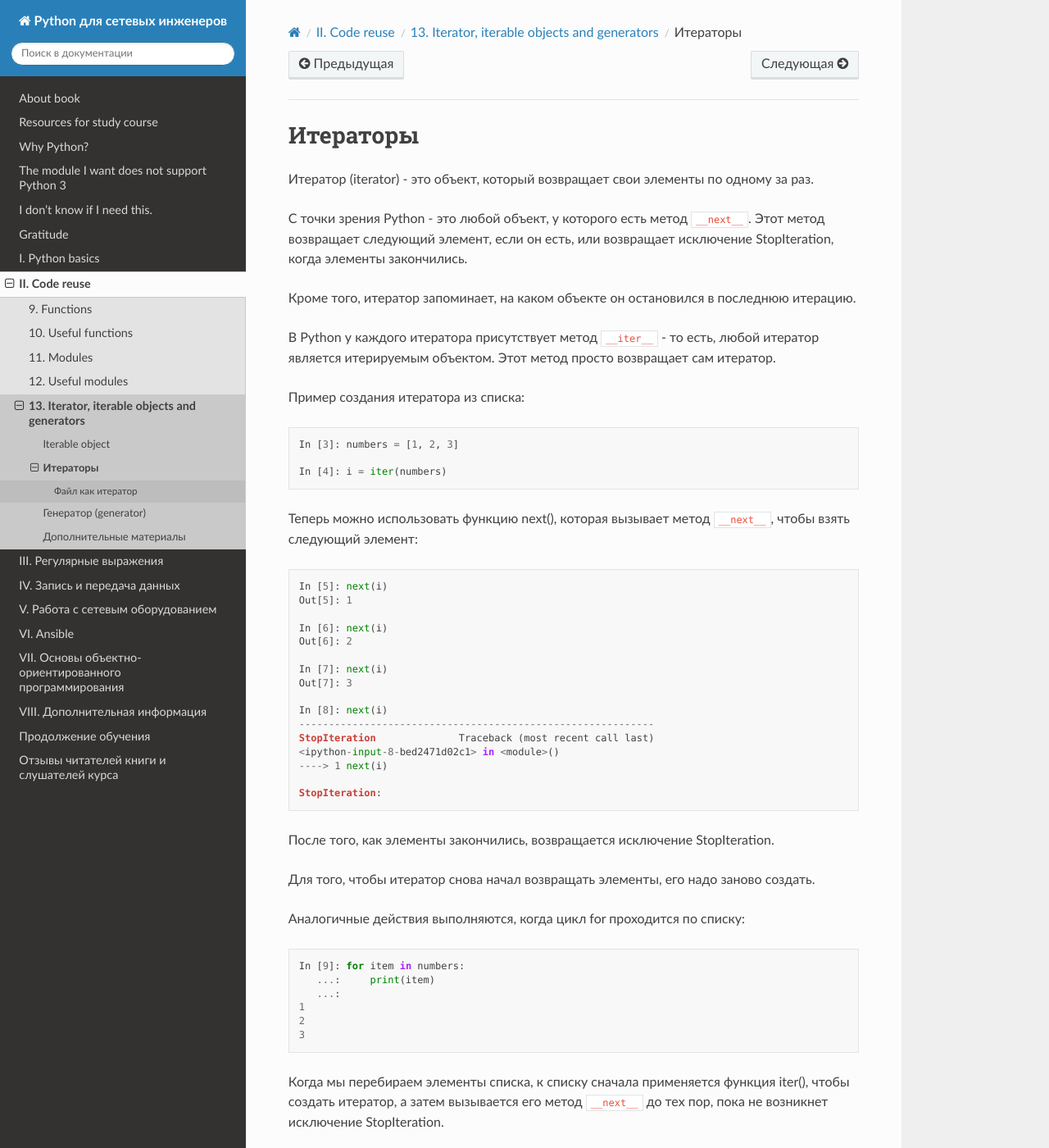
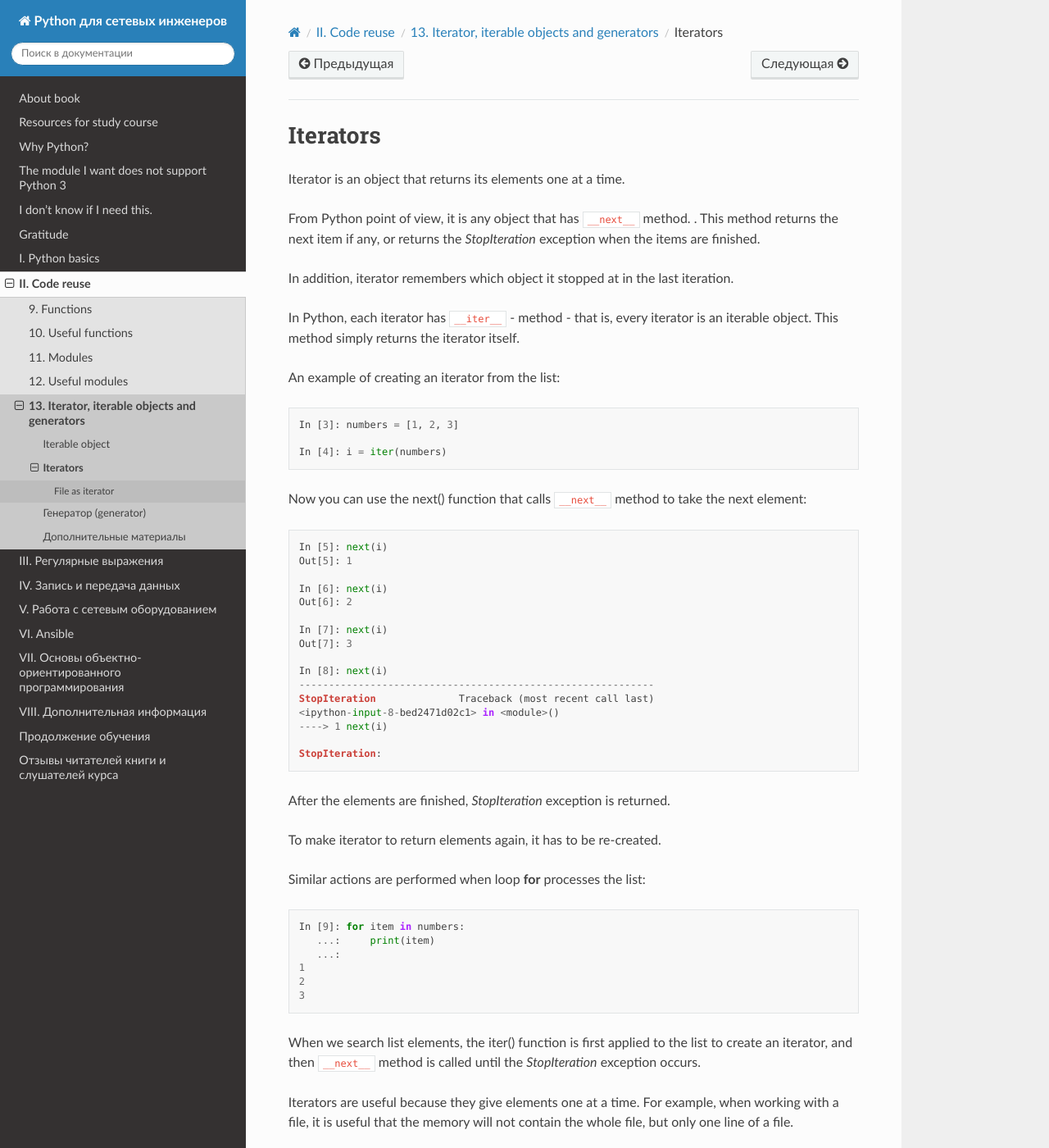
Before and after one commit to Aidar5/nattoeng, a Sphinx documentation site: the page built from docs/source/book/13_iterator_generator/iterator.rst, in a window 1280 px wide and 1400 px high. Shown: the whole window at 82% size. Built offline with Sphinx 7.4.7 and the Read the Docs theme 2.0.0, drawn with Linux system fonts in a browser that asks for light colours; pages that are not in the unit, such as notebooks, are missing from menus; some of the changed text lies outside the part shown.

Commit message:
Update iterator.rst

```diff
--- a/docs/source/book/13_iterator_generator/iterator.rst
+++ b/docs/source/book/13_iterator_generator/iterator.rst
@@ -1,21 +1,15 @@
-Итераторы
+Iterators
 ---------
 
-Итератор (iterator) - это объект, который возвращает свои элементы по
-одному за раз.
+Iterator is an object that returns its elements one at a time.
 
-С точки зрения Python - это любой объект, у которого есть метод
-``__next__``. Этот метод возвращает следующий элемент, если он есть, или
-возвращает исключение StopIteration, когда элементы закончились.
+From Python point of view, it is any object that has ``__next__`` method. . This method returns the next item if any, or returns the *StopIteration* exception when the items are finished.
 
-Кроме того, итератор запоминает, на каком объекте он остановился в
-последнюю итерацию.
+In addition, iterator remembers which object it stopped at in the last iteration.
 
-В Python у каждого итератора присутствует метод ``__iter__`` - то есть,
-любой итератор является итерируемым объектом. Этот метод просто
-возвращает сам итератор.
+In Python, each iterator has ``__iter__`` - method - that is, every iterator is an iterable object. This method simply returns the iterator itself.
 
-Пример создания итератора из списка:
+An example of creating an iterator from the list:
 
 .. code:: python
 
@@ -23,8 +17,7 @@
 
     In [4]: i = iter(numbers)
 
-Теперь можно использовать функцию next(), которая вызывает метод
-``__next__``, чтобы взять следующий элемент:
+Now you can use the next() function that calls ``__next__`` method to take the next element:
 
 .. code:: python
 
@@ -45,13 +38,11 @@
 
     StopIteration:
 
-После того, как элементы закончились, возвращается исключение
-StopIteration.
+After the elements are finished, *StopIteration* exception is returned.
 
-Для того, чтобы итератор снова начал возвращать элементы, его надо
-заново создать.
+To make iterator to return elements again, it has to be re-created.
 
-Аналогичные действия выполняются, когда цикл for проходится по списку:
+Similar actions are performed when loop **for** processes the list:
 
 .. code:: python
 
@@ -62,20 +53,16 @@ StopIteration.
     2
     3
 
-Когда мы перебираем элементы списка, к списку сначала применяется
-функция iter(), чтобы создать итератор, а затем вызывается его метод
-``__next__`` до тех пор, пока не возникнет исключение StopIteration.
+When we search list elements, the iter() function is first applied to the list to create an iterator, and then ``__next__`` method is called until the *StopIteration* exception occurs.
 
-Итераторы полезны тем, что они отдают элементы по одному. Например, при
-работе с файлом это полезно тем, что в памяти будет находиться не весь
-файл, а только одна строка файла.
+Iterators are useful because they give elements one at a time. For example, when working with a file, it is useful that the memory will not contain the whole file, but only one line of a file.
 
-Файл как итератор
+File as iterator
 ~~~~~~~~~~~~~~~~~
 
-Один из самых распространенных примеров итератора - файл.
+One of the most common examples of an iterator is a file.
 
-Файл r1.txt:
+File r1.txt:
 
 ::
 
@@ -90,15 +77,13 @@ StopIteration.
     ip ssh version 2
     !
 
-Если открыть файл обычной функцией open, мы получим объект, который
-представляет файл:
+If we open the file with the normal open() function, we get the object that represents the file:
 
 .. code:: python
 
     In [10]: f = open('r1.txt')
 
-Этот объект является итератором, что можно проверить, вызвав метод
-``__next__``:
+This object is an iterator that can be verified by calling ``__next__`` method:
 
 .. code:: python
 
@@ -108,7 +93,7 @@ StopIteration.
     In [12]: f.__next__()
     Out[12]: 'service timestamps debug datetime msec localtime show-timezone year\n'
 
-Аналогичным образом можно перебирать строки в цикле for:
+You can also go through the lines using **for** loop:
 
 .. code:: python
 
@@ -124,13 +109,9 @@ StopIteration.
     ip ssh version 2
     !
 
-При работе с файлами, использование файла как итератора не просто
-позволяет перебирать файл построчно - в каждую итерацию загружена только
-одна строка. Это очень важно при работе с большими файлами на тысячи и
-сотни тысяч строк, например, с лог-файлами.
+When working with files, using a file as an iterator does not simply allow iterate the file line by line - only one line is loaded into each iteration. This is very important when working with large files of thousands and hundreds of thousands of lines, such as log files.
 
-Поэтому при работе с файлами в Python чаще всего используется
-конструкция вида:
+Therefore, when working with files in Python, the most commonly used construction is:
 
 .. code:: python
 
```
